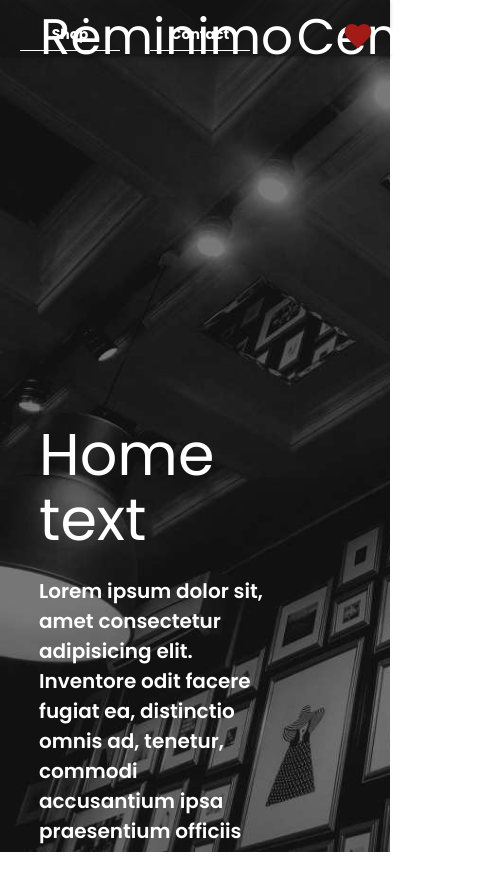
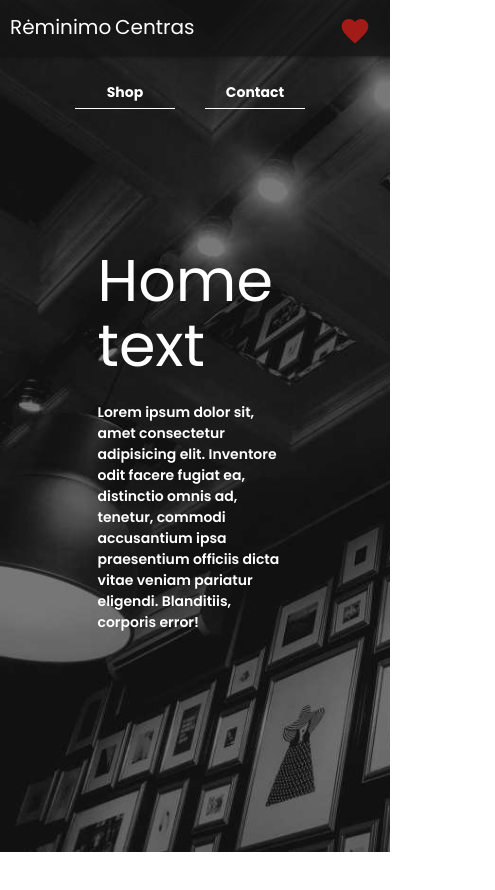
Before and after one commit to LeonMilosevic/animations, a React (Create React App) app: page / in a window 390 px wide. Shown: the top 890 px of the page, 495 px wide, since content can reach past the window. After the commit the page ends 852 px from the top, so only its background shows below. Built offline with nearby package versions, Linux system fonts and the light colour scheme.

Commit message:
media query update

```diff
--- a/src/components/main/Nav.js
+++ b/src/components/main/Nav.js
@@ -21,8 +21,8 @@ const Nav = () => {
 
       <Letters />
       <MenuItems />
-      <Link className="wishlist" to="/wishlist">
-        <MdFavorite style={{ fontSize: "32px", color: "#a31b16" }} />
+      <Link className="nav_wishlist" to="/wishlist">
+        <MdFavorite />
       </Link>
     </>
   );
--- a/src/components/main/Shop.js
+++ b/src/components/main/Shop.js
@@ -25,6 +25,7 @@ const Shop = () => {
   const handleThemeWooden = () => {
     setCurrentTheme(woodenFrames);
     // changing theme to wooden
+    if (window.screen.width > 770) {
       displayImgBackground.style.filter = "none";
       displayImgBackground.style.backgroundImage = `
     linear-gradient(to top, rgba(191,153,106, 0.5), rgb(135,108,75, 0.5)),
@@ -38,11 +39,12 @@ const Shop = () => {
       mainNavLi.forEach(nav => {
         nav.style.borderBottom = "1px solid rgb(222,177,123)";
       });
+    }
   };
 
   const handleThemePlastic = () => {
     setCurrentTheme(plasticFrames);
-
+    if (window.screen.width > 770) {
       // changing theme to wooden
       displayImgBackground.style.filter = "none";
       displayImgBackground.style.backgroundImage = `
@@ -57,11 +59,13 @@ const Shop = () => {
       mainNavLi.forEach(nav => {
         nav.style.borderBottom = "1px solid #e6dccf";
       });
+    }
   };
 
   const handleThemeAll = () => {
     setCurrentTheme(allFrames);
     // changing theme to general
+    if (window.screen.width > 770) {
       displayImgBackground.style.filter = "grayscale(1) brightness(50%)";
       displayImgBackground.style.backgroundImage = `url(${imgWood})`;
       shopNavLi.forEach(el => {
@@ -73,6 +77,7 @@ const Shop = () => {
       mainNavLi.forEach(nav => {
         nav.style.borderBottom = "1px solid white";
       });
+    }
   };
 
   return (
--- a/src/components/ui/nav/Letters.js
+++ b/src/components/ui/nav/Letters.js
@@ -22,6 +22,7 @@ const Letters = () => {
   let letterS = useRef(null);
   // use effect to call after the component mounts
   useEffect(() => {
+    if (window.screen.width > 770) {
       // tweenmax code to show letters with delay
       TweenMax.to(letterR, 2, {
         opacity: 1,
@@ -113,6 +114,7 @@ const Letters = () => {
         ease: Power3.easeOut,
         delay: 0.44
       });
+    }
   }, []);
   return (
     <div className="letters">
--- a/src/components/ui/nav/MenuItems.js
+++ b/src/components/ui/nav/MenuItems.js
@@ -35,6 +35,7 @@ const MenuItems = () => {
   return (
     <div className="link-container">
       <span
+        id="inspiration"
         ref={el => {
           box1 = el;
         }}
--- a/src/scss/display.scss
+++ b/src/scss/display.scss
@@ -54,8 +54,37 @@
   font-weight: 700;
 }
 
-.wishlist {
+.nav_wishlist {
   position: absolute;
   top: 20px;
   right: 4%;
+  font-size: 32px;
+  color: #a31b16;
 }
+
+@media only screen and (max-width: 450px) {
+  .letters {
+    position: absolute;
+    left: 10px;
+    top: 12px;
+  }
+  .letters_span {
+    font-size: 20px;
+    margin-bottom: 0;
+    opacity: 1;
+  }
+  .link-container {
+    position: absolute;
+    left: 50%;
+    top: 8%;
+  }
+  #inspiration {
+    display: none;
+  }
+  .nav_wishlist {
+    top: 12px;
+    right: 5%;
+    font-size: 32px;
+    color: #a31b16;
+  }
+}
--- a/src/scss/frameitem.scss
+++ b/src/scss/frameitem.scss
@@ -37,3 +37,8 @@
     margin: 0px 30px;
   }
 }
+@media only screen and (max-width: 450px) {
+  .frameitem_textbox {
+    margin-top: 0;
+  }
+}
--- a/src/scss/global.scss
+++ b/src/scss/global.scss
@@ -40,3 +40,13 @@ body {
   opacity: 0;
   transition: opacity 300ms linear;
 }
+
+@media only screen and (max-width: 450px) {
+  .page {
+    color: white;
+    font-size: 14px;
+    top: 50%;
+    left: 50%;
+    transform: translate(-50%, -50%);
+  }
+}
--- a/src/scss/shop.scss
+++ b/src/scss/shop.scss
@@ -6,7 +6,7 @@
 }
 
 .shop_nav__li {
-  border: 15px solid pink;
+  border: 15px solid white;
   background-color: white;
   margin: 10px 0;
   padding-left: 15px;
@@ -41,3 +41,42 @@
   opacity: 0.7;
   filter: drop-shadow(2px 5px 3px rgba(0, 0, 0, 0.7));
 }
+
+@media only screen and (max-width: 450px) {
+  .carousel_shop {
+    margin-top: 35%;
+    height: 250px !important;
+  }
+  .carousel-item_shop {
+    width: 250px !important;
+    height: 250px !important;
+  }
+  .carousel-img {
+    width: 250px !important;
+    height: 250px !important;
+  }
+  .shop_nav {
+    display: flex;
+    justify-content: space-around;
+    position: absolute;
+    top: 80%;
+    left: 50%;
+    transform: translate(-50%, -50%);
+    max-width: 100%;
+  }
+
+  .shop_nav__li {
+    border: 5px solid white;
+    background-color: white;
+    margin: 0;
+    padding: 0;
+    transition: all 0.5s ease;
+    border-radius: 5%;
+    font-weight: 700;
+    padding: 5px;
+    &:hover {
+      border: 0px solid white;
+      transform: scale(0);
+    }
+  }
+}
```
Lines whose indentation alone changed are shown as unchanged.
